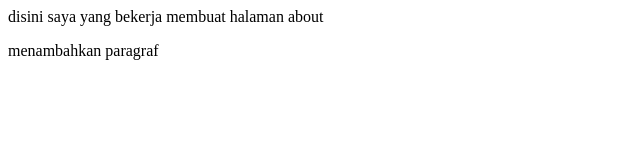
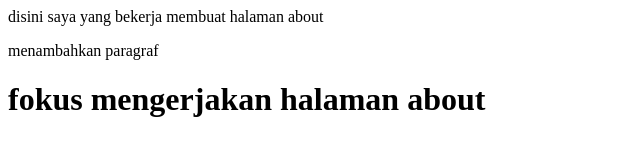
Before and after one commit to daffarizky16/olshoppp, a plain HTML site: page AboutComp/about.html in a window 1280 px wide. Shown: the whole page, without its empty margins (0-640 px from the left). Drawn offline with Linux system fonts and the light colour scheme.

Commit message:
menambahkan h1

```diff
--- a/AboutComp/about.html
+++ b/AboutComp/about.html
@@ -5,5 +5,6 @@
   <body>
     disini saya yang bekerja membuat halaman about
     <p>menambahkan paragraf</p>
+    <h1>fokus mengerjakan halaman about</h1>
   </body>
 </html>
```
